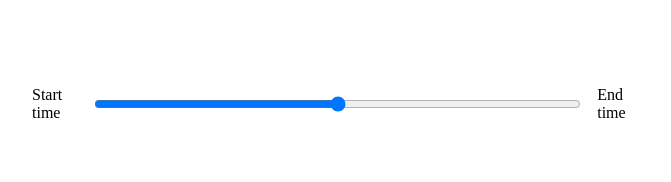
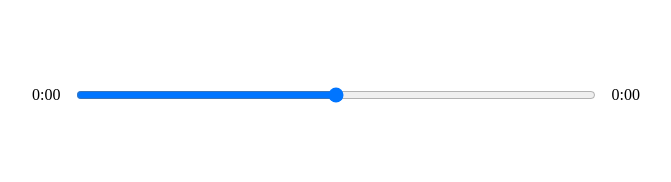
Before and after one commit to GustafGronlund/Music_Player, a React (Create React App) app in the folder react-player/: page / in a window 1280 px wide. Shown: the part 410-592 px from the top of the page, without its empty margins (304-975 px from the left). Built offline with nearby package versions, Linux system fonts and the light colour scheme.

Commit message:
updated so the app shows the time for the song that's currently playing

```diff
--- a/react-player/src/components/Player.js
+++ b/react-player/src/components/Player.js
@@ -1,4 +1,4 @@
-import React, { useRef } from "react";
+import React, { useRef, useState } from "react";
 import { FontAwesomeIcon } from "@fortawesome/react-fontawesome";
 import {
   faPlay,
@@ -24,12 +24,30 @@
       setIsPlaying(!isPlaying);
     }
   };
+  const timeUpdateHandler = (e) => {
+    const current = e.target.currentTime;
+    const duration = e.target.duration;
+    // updating our state
+    setSongInfo({ ...songInfo, currentTime: current, duration });
+  };
+  // format the time from e.target on audio
+  const getTime = (time) => {
+    return (
+      // time / 60 gives the minute, time % 60 every time we hit 60 it starts at zero again
+      Math.floor(time / 60) + ":" + ("0" + Math.floor(time % 60)).slice(-2)
+    );
+  };
+  // State
+  const [songInfo, setSongInfo] = useState({
+    currentTime: null,
+    duration: null,
+  });
   return (
     <div className="player">
       <div className="time-control">
-        <p>Start time</p>
+        <p>{getTime(songInfo.currentTime)}</p>
         <input type="range" />
-        <p>End time</p>
+        <p>{getTime(songInfo.duration)}</p>
       </div>
       <div className="play-control">
         <FontAwesomeIcon className="skip-back" size="2x" icon={faAngleLeft} />
@@ -45,7 +63,12 @@
           icon={faAngleRight}
         />
       </div>
-      <audio ref={audioRef} src={currentSong.audio}></audio>
+      <audio
+        onTimeUpdate={timeUpdateHandler}
+        onLoadedMetadata={timeUpdateHandler}
+        ref={audioRef}
+        src={currentSong.audio}
+      ></audio>
     </div>
   );
 };
```
